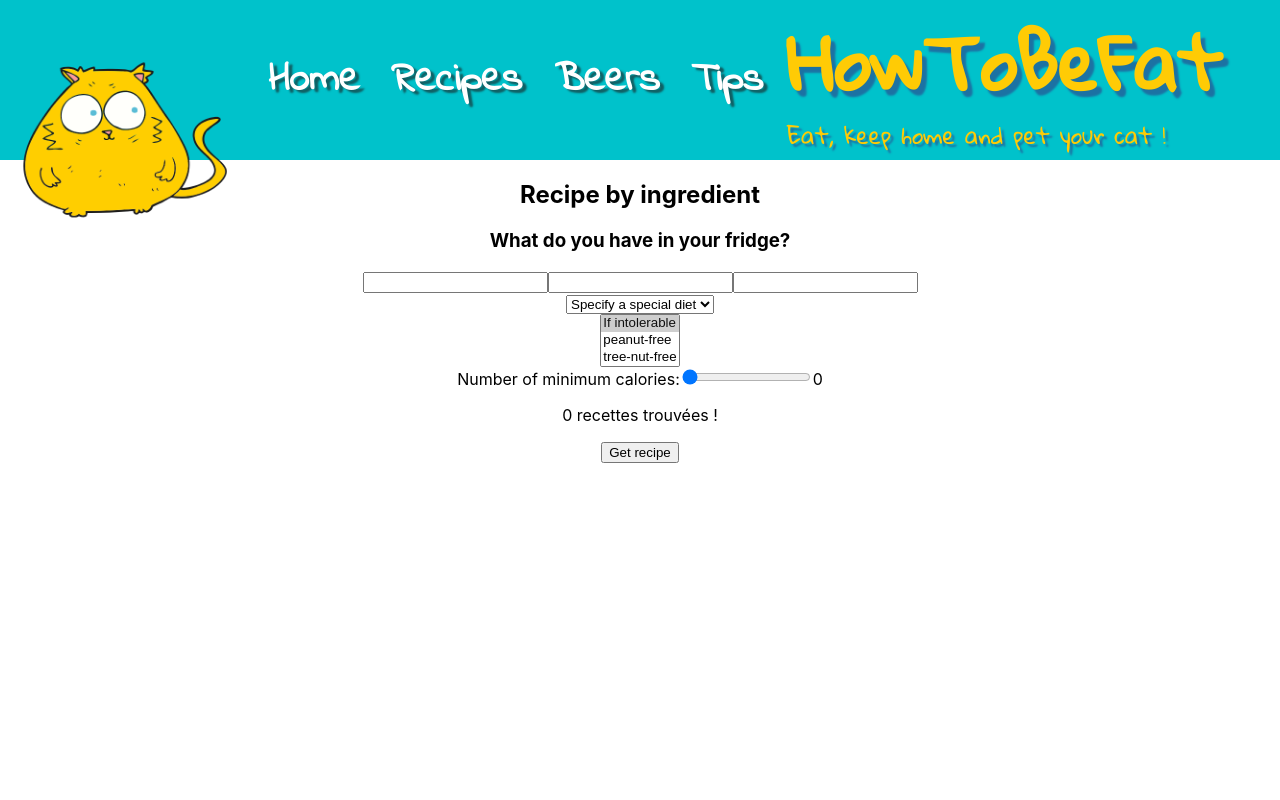
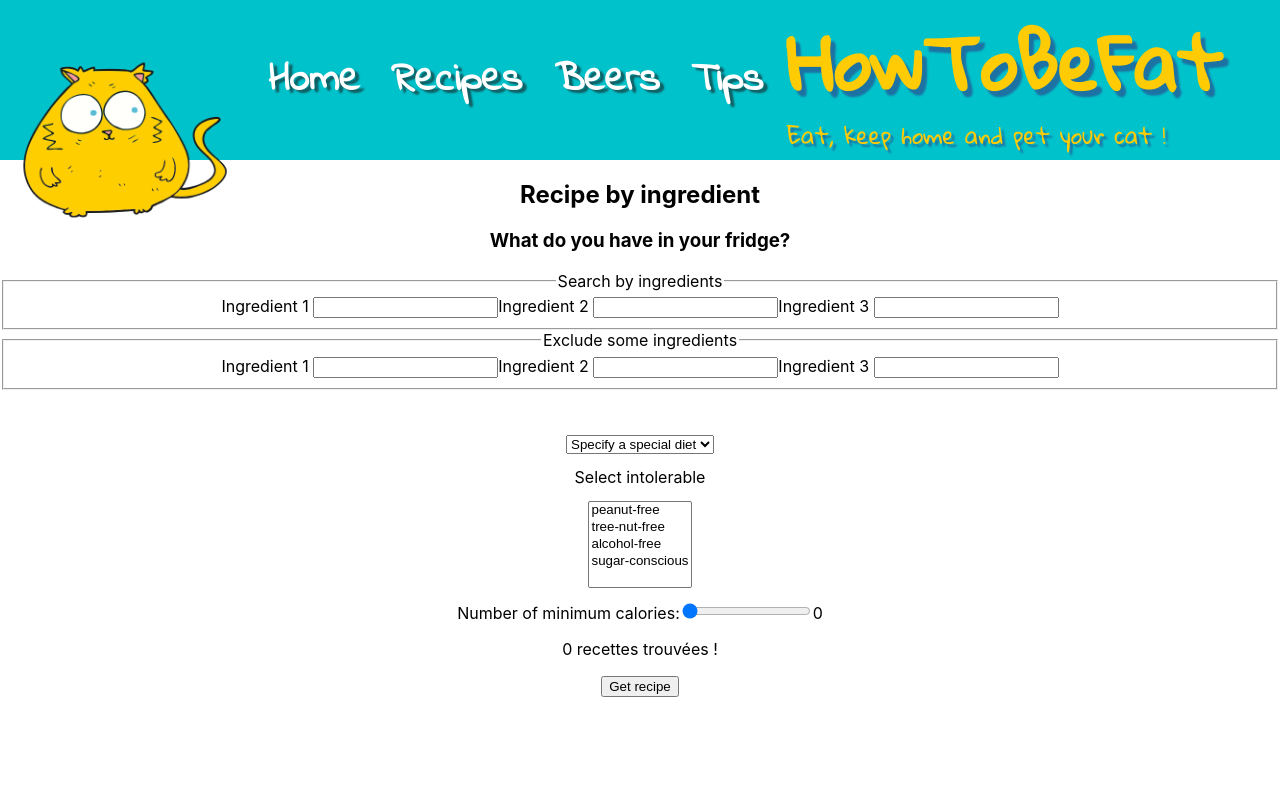
Before and after one commit to WildCodeSchool/paris-0320-project2-howToBeFat, a React (Create React App) app: page /RecipeSearch in a window 1280 px wide. Shown: the top 800 px of the page. Built offline with nearby package versions, Linux system fonts and the light colour scheme; a web font is replaced by a local one.

Commit message:
Add input and code for add exclude ingredients to the request

```diff
--- a/src/components/RecipeSearch.js
+++ b/src/components/RecipeSearch.js
@@ -1,15 +1,19 @@
-import React, { useState } from 'react'
+import React, { useState, useEffect } from 'react'
 import axios from 'axios'
 
-const intolerables = ["peanut-free", "tree-nut-free", "alcohol-free", "gluten-free"]
+const intolerables = ["peanut-free", "tree-nut-free", "alcohol-free", "sugar-conscious"]
 const specialDiet = ["vegetarian", "vegan"]
 
 const RecipeSearch = () => {
 
+  // Define the states variables with useState hooks
   const [numOfResult, setNumOfResult] = useState(0)
   const [userIngredient1, setUserIngredient1] = useState('')
   const [userIngredient2, setUserIngredient2] = useState('')
   const [userIngredient3, setUserIngredient3] = useState('')
+  const [userExcludeIngredient1, setUserExcludeIngredient1] = useState('')
+  const [userExcludeIngredient2, setUserExcludeIngredient2] = useState('')
+  const [userExcludeIngredient3, setUserExcludeIngredient3] = useState('')
   const [userCalories, setUserCalories] = useState(0)
   const [userDiets, setUserDiets] = useState('')
   const [userIntolerables, setUserIntolerables] = useState([])
@@ -30,25 +34,22 @@ const RecipeSearch = () => {
     return `&from=${min}&to=${max}`
   }
 
+  // Add the optionnal searches to the url request in depend of the users selected options
   const defineRequestUrl = (nbResults) => {
     nbResults = nbResults > 100 ? 100 : nbResults
     const calories = userCalories && `&calories=${userCalories}%2B`
     const ingredients = userIngredient1 && `${userIngredient1},${userIngredient2},${userIngredient3}`
+    const excludes = `&excluded=${userExcludeIngredient1}&excluded=${userExcludeIngredient2}&excluded=${userExcludeIngredient3}`
     const diet = userDiets && `&health=${userDiets}`
-    const intolerables = userIntolerables && defineIntolerables()
-    console.log(diet, "diet")
-    numOfResult > 100 && setNumOfResult(100)
+    let intolerables = ""
+    if (userIntolerables) {
+      userIntolerables.filter(x => x !== "").map(intolerable => intolerables += `&health=${intolerable}`)
+    }
     const rangeRequest = numOfResult ? defineRangeNumber(numOfResult) : nbResults ? defineRangeNumber(nbResults) : ''
     // url which will be send to the API request
-    return `https://api.edamam.com/search?q=${ingredients}${calories}${rangeRequest}${diet}${intolerables}&app_id=812f083c&app_key=57cd06930f1a1d5818380b512897cc58`
+    return `https://api.edamam.com/search?q=${ingredients}${calories}${rangeRequest}${diet}${intolerables}${excludes}&app_id=812f083c&app_key=57cd06930f1a1d5818380b512897cc58`
   }
-  // Define the format for the list of intolerables in view of the api call
-  const defineIntolerables = () => {
-    let tempString = ""
-    userIntolerables.map(intolerable => tempString += `&health=${intolerable}`)
-    return tempString
-    // console.log(tempString, "intolBeforeCall")
-  }
+
   // We verify if the number of results are define
   const callApi = (url) => numOfResult === 0 ? getNumRecipes(url) : getApiDatas(url)
   // If the number of result is unknown, we go fetch it
@@ -69,8 +70,9 @@ const RecipeSearch = () => {
       .then(res => {
         console.log(res.data.hits, "hits")
         SetRecipes(res.data.hits)
+        setErrorRequest(false)
       })
-      .catch(e => setErrorRequest("Error, please check your ingredients"))
+      .catch(e => setErrorRequest("Error, please contact administrator"))
   }
 
   const submitForm = (e) => {
@@ -79,20 +81,7 @@ const RecipeSearch = () => {
   }
 
   const handleChange = (e) => {
-    const value = (e.target.value).toLowerCase()
     switch (e.target.id) {
-      case "userIngredient1":
-        setUserIngredient1(value)
-        break
-      case "userIngredient2":
-        setUserIngredient2(value)
-        break
-      case "userIngredient3":
-        setUserIngredient3(value)
-        break
-      case "userCalories":
-        setUserCalories(e.target.value)
-        break
       case "specialDiets":
         e.target.value !== "Specify a special diet" ? setUserDiets(e.target.value) : setUserDiets('')
         break
@@ -113,30 +102,46 @@ const RecipeSearch = () => {
       <h3>What do you have in your fridge?</h3>
       <div className='ingredientSearch'>
         <form onSubmit={submitForm} class="form-example">
-          <label htmlFor='userIngredient1'></label>
-          <input onChange={handleChange} id='userIngredient1' type='text' required pattern="[A-Za-z]+"></input>
 
-          <label htmlFor='userIngredient2'></label>
-          <input onChange={handleChange} id='userIngredient2' type='text' />
+          <fieldset class="ingredientSearch">
+            <legend>Search by ingredients</legend>
+            <label htmlFor='ingredient1'>Ingredient 1 </label>
+            <input onChange={(event) => setUserIngredient1((event.target.value).toLowerCase())} id='ingredient1' type='text' pattern="[A-Za-z]+" />
+            <label htmlFor='ingredient2'>Ingredient 2 </label>
+            <input onChange={(event) => setUserIngredient2((event.target.value).toLowerCase())} id='ingredient2' type='text' pattern="[A-Za-z]+" />
+            <label htmlFor='ingredient3'>Ingredient 3 </label>
+            <input onChange={(event) => setUserIngredient3((event.target.value).toLowerCase())} id='ingredient3' type='text' pattern="[A-Za-z]+" />
+          </fieldset>
 
-          <label htmlFor='userIngredient3'></label>
-          <input onChange={handleChange} id='userIngredient3' type='text' />
-          <div>{errorRequest}</div>
+          <fieldset className="ingredientsExcluded">
+            <legend>Exclude some ingredients</legend>
+            <label htmlFor='excludedIngredient1'>Ingredient 1 </label>
+            <input onChange={(event) => setUserExcludeIngredient1((event.target.value).toLowerCase())} id='excludedIngredient1' type='text' pattern="[A-Za-z]+" />
+            <label htmlFor='excludedIngredient2'>Ingredient 2 </label>
+            <input onChange={(event) => setUserExcludeIngredient2((event.target.value).toLowerCase())} id='excludedIngredient2' type='text' pattern="[A-Za-z]+" />
+            <label htmlFor='excludedIngredient3'>Ingredient 3 </label>
+            <input onChange={(event) => setUserExcludeIngredient3((event.target.value).toLowerCase())} id='excludedIngredient3' type='text' pattern="[A-Za-z]+" />
+          </fieldset>
+
+          <div style={{ padding: "1em", color: "red", "font-weight": "bold" }}>{errorRequest}</div>
+
           <div>
-            <select id="specialDiets" name="specialDiets" onChange={handleChange}>
+            <select id="specialDiets" name="specialDiets" onChange={handleChange} style={{ margin: "1em" }}>
               <option selected>Specify a special diet</option>
               {specialDiet.map(diet => <option key={diet} value={diet}>{diet}</option>)}
             </select><br />
-            <select id="intolerables" name="intolerables" multiple size="3" onChange={handleChange}>
-              <option selected>If intolerable</option>
+            <label htmlFor="intolerables">Select intolerable</label><br />
+            <select id="intolerables" name="intolerables" multiple size="5" onChange={handleChange} style={{ margin: "1em" }}>
               {intolerables.map(intolerable => <option key={intolerable} value={intolerable}>{intolerable}</option>)}
             </select>
           </div>
-          <label htmlFor="userCalories">Number of minimum calories:</label>
-          <input onChange={handleChange} type="range" id="userCalories" name="userCalories" min="0" max="25000" step="1" />{userCalories}
+          <label htmlFor="calories">Number of minimum calories:</label>
+          <input onChange={(event) => setUserCalories(event.target.value)} type="range" id="calories" min="0" max="100000" step="1" />{userCalories}
+
           <p>{numOfResult} recettes trouvées !</p>
           <div><input className="submit" type="submit" value="Get recipe"></input></div>
         </form>
+
         {recipe[0] &&
           <>
             <fieldset>
```
